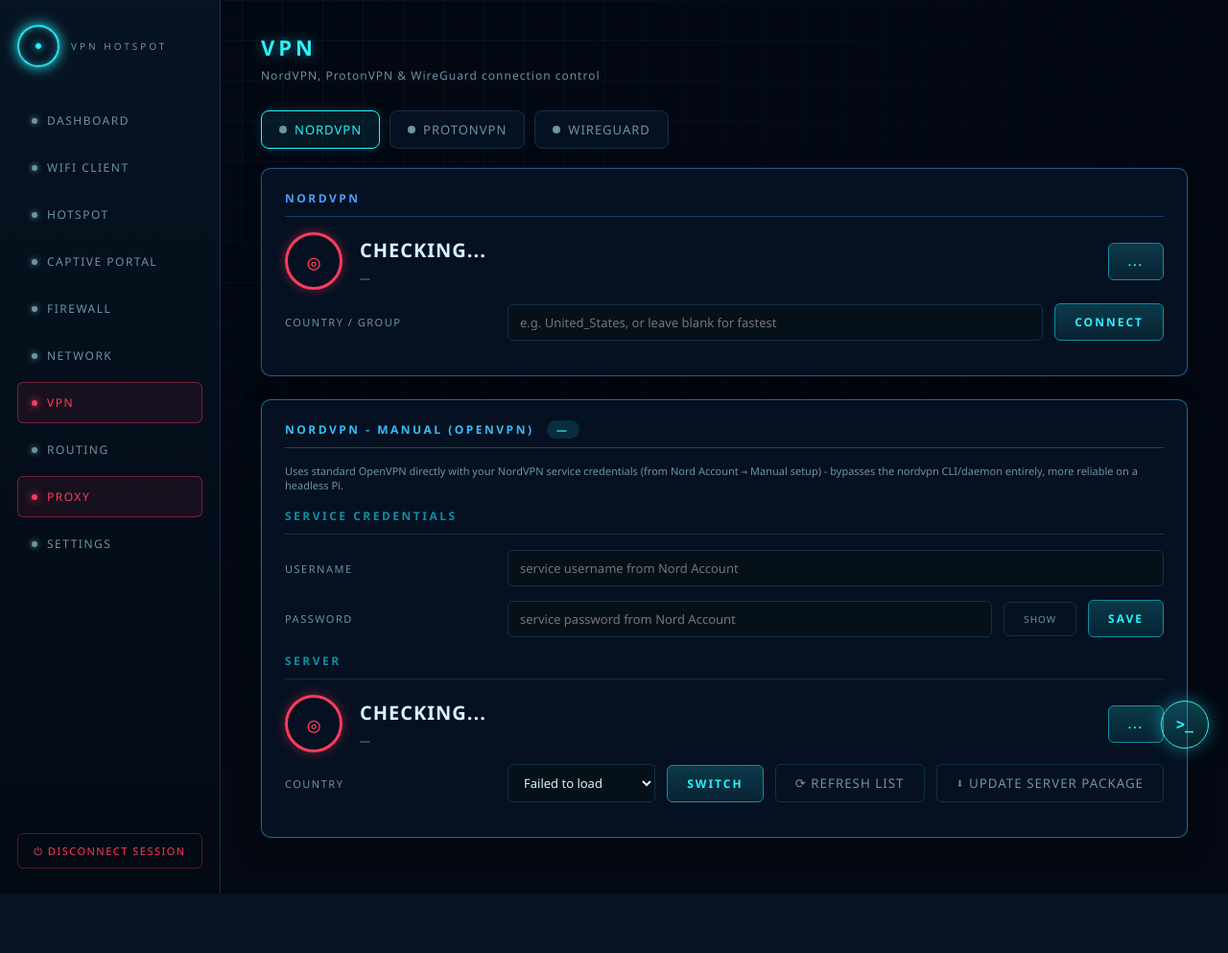
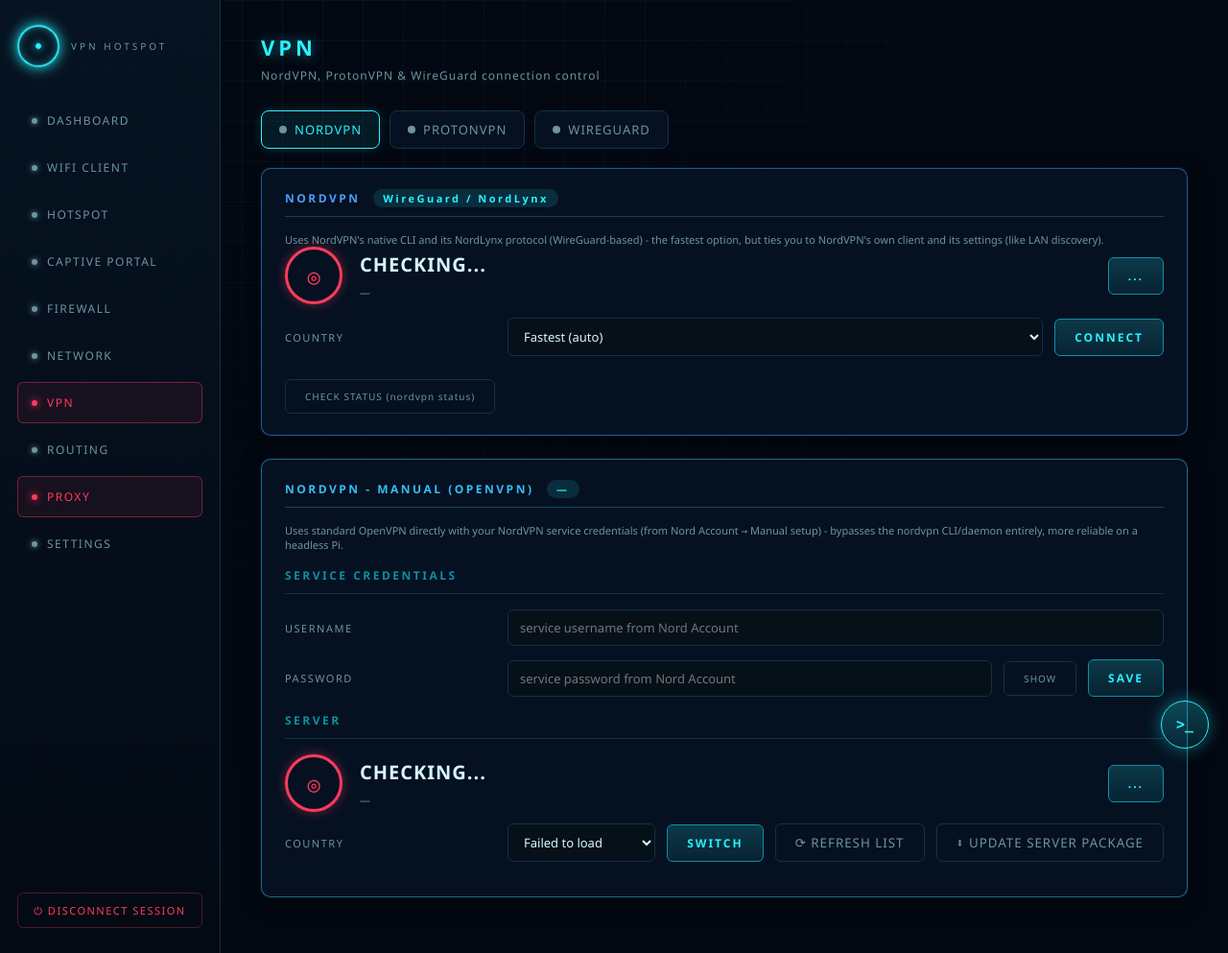
Before and after one commit to PantherDecode/PantherPi-VPN-Hotspot, a Python web app: template templates/vpn.html in a window 1280 px wide. Shown: the whole page at 96% size. Before the commit the page ends 931 px from the top, so only its background shows below. Run offline with Jinja, Linux system fonts and the light colour scheme; the template is opened without the code that fills it, so the values that code supplies are empty.

Commit message:
NordVPN: proper country dropdown, raw status check, protocol labels
Replaced the free-text "COUNTRY / GROUP" input (which required typing
an exact raw name like "United_States") with a real dropdown populated
from `nordvpn countries`, matching the pattern already used for the
manual OpenVPN server lists. Added a CHECK STATUS button that shows
the raw `nordvpn status` output directly, for when the parsed/friendly
UI state isn't enough to debug something. Also labeled the native
panel as NordLynx/WireGuard-based to distinguish it from the Manual
(OpenVPN) panel below it - relevant since NordVPN's own client-side
settings (like LAN discovery) only apply to this native connection
method, not the manual OpenVPN one.

```diff
--- a/templates/vpn.html
+++ b/templates/vpn.html
@@ -20,7 +20,8 @@
 <div class="vpn-tab-group" id="vpn-tab-group-nord">
 
 <section class="panel" id="nordvpn-panel">
-  <h2>NORDVPN</h2>
+  <h2>NORDVPN <span class="badge">WireGuard / NordLynx</span></h2>
+  <div class="hint">Uses NordVPN's native CLI and its NordLynx protocol (WireGuard-based) - the fastest option, but ties you to NordVPN's own client and its settings (like LAN discovery).</div>
   <div class="hotspot-status">
     <div class="status-ring" id="vpn-ring"><div class="status-ring-icon">◎</div></div>
     <div>
@@ -59,11 +60,13 @@
     </div>
   </div>
   <div class="field-row" style="margin-top:14px;">
-    <label>COUNTRY / GROUP</label>
-    <input type="text" id="vpn-country" placeholder="e.g. United_States, or leave blank for fastest">
+    <label>COUNTRY</label>
+    <select id="vpn-country"><option value="">Fastest (auto)</option></select>
     <button class="btn-primary" onclick="vpnConnect()">CONNECT</button>
   </div>
   <div id="vpn-connect-status" class="hint"></div>
+  <button class="btn-ghost btn-sm" style="margin-top:10px;" onclick="checkNordRawStatus()">CHECK STATUS (nordvpn status)</button>
+  <pre id="vpn-raw-status" class="hint" style="display:none; white-space:pre-wrap; margin-top:8px; background:#061019; border:1px solid var(--border); border-radius:6px; padding:10px;"></pre>
 </section>
 
 <section class="panel" id="ovpn-panel">
@@ -355,6 +358,31 @@
   const data = await res.json();
   status.textContent = data.output || (data.ok ? 'Connected' : 'Failed');
   refreshVpn();
+}
+
+let nordCountriesLoaded = false;
+async function loadNordCountries() {
+  const select = document.getElementById('vpn-country');
+  try {
+    const res = await fetch('/api/vpn/countries');
+    const data = await res.json();
+    (data.countries || []).forEach(name => {
+      const opt = document.createElement('option');
+      opt.value = name;
+      opt.textContent = name.replace(/_/g, ' ');
+      select.appendChild(opt);
+    });
+    nordCountriesLoaded = true;
+  } catch (e) { console.error(e); }
+}
+
+async function checkNordRawStatus() {
+  const pre = document.getElementById('vpn-raw-status');
+  pre.style.display = 'block';
+  pre.textContent = 'Running nordvpn status...';
+  const res = await fetch('/api/vpn/raw_status');
+  const data = await res.json();
+  pre.textContent = data.output || '(no output)';
 }
 
 document.getElementById('vpn-toggle-btn').addEventListener('click', async () => {
@@ -928,6 +956,7 @@
 });
 
 refreshVpn();
+loadNordCountries();
 refreshProton();
 refreshProtonOvpn();
 refreshWg();
```
Also changed, not shown: app.py (+31 -0 lines).
